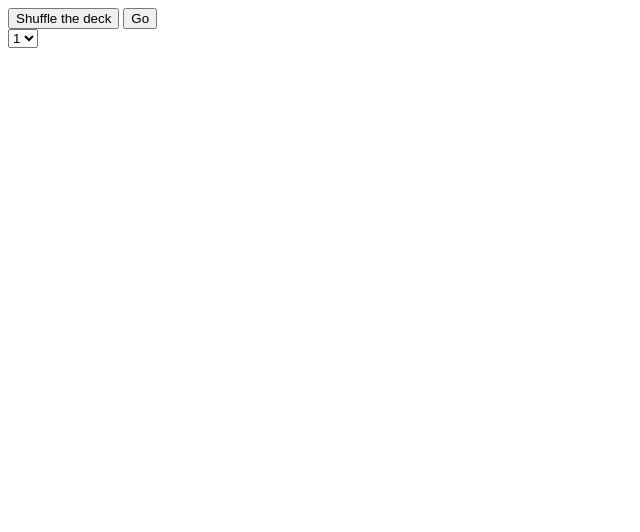
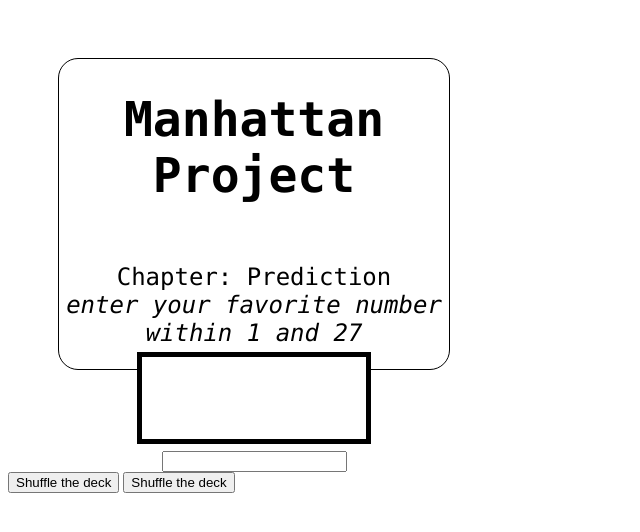
Before and after one commit to aleksandra992/Team-Work-Manhattan, a plain HTML site: page index.html in a window 1280 px wide. Shown: the top 532 px of the page, without its empty margins (0-640 px from the left). Drawn offline with nearby package versions, Linux system fonts and the light colour scheme.

Commit message:
add UI input - added magicValue (for potDealer.js) - fixed jQuery for magicValue - added css file and folder

```diff
--- a/index.html
+++ b/index.html
@@ -2,32 +2,20 @@
 <html>
 <head>
 	<title></title>
+	<link rel="stylesheet" type="text/css" href="css/stylesheet.css">
 	<script src="https://ajax.googleapis.com/ajax/libs/jquery/1.8.3/jquery.min.js"></script>
     <script src="http://code.jquery.com/ui/1.9.2/jquery-ui.js"></script>
 </head>
 <body>
+	<div id="numberContainer"></div>
 	<input type="button" id="btnDrawCard" value="Shuffle the deck">
-	<input type="button" id="pickInputNumber" value="Go">
-	<div>
-	<select id='inputNumber' value="1">
-		<option value="1">1</option>
-		<option value="2">2</option>
-		<option value="3">3</option>
-		<option value="4">4</option>
-		<option value="5">5</option>
-		<option value="6">6</option>
-		<option value="7">7</option>
-		<option value="8">8</option>
-	</select>
-	 </div>
+	<input type="button" id="btnDrawPots" value="Shuffle the deck">
 	<div id="canvasContainer">
 		<canvas id="cardCanvas" width="1000px" height="1200px">
 			Your browser dos not support canvas!
 		</canvas>
 	</div>
 
-
-	<script type="text/javascript" src="scripts/potDealer.js"></script>
 	<script type="text/javascript" src="scripts/cardGame.js"></script>
 
 </body>
--- a/scripts/cardGame.js
+++ b/scripts/cardGame.js
@@ -1,7 +1,7 @@
 (function () {
 
     var suitType = {Diamond: 'Diamond', Heart: 'Heart', Spade: 'Spade', Clubs: 'Club'};
-
+    var magicValue = 1;
 
     function Card(name, suitType, cardValue, picture, sound) {
         this.Name = name;
@@ -130,7 +130,54 @@
  var cardCanvas = document.getElementById("cardCanvas");
  var context = cardCanvas.getContext("2d");
 
+function createInputPage(selector) {
+    var container = document.querySelector(selector);
+    container.style.font= "24px Consolas";
+    container.style.width = '400px';
+    var inputBox = document.createElement('div');
+    var form = document.createElement('form');
+    var inputArea = document.createElement('input');
+    var submitButton = document.createElement('input');
+
+    form.setAttribute('method', 'get');
+    form.id = 'pickInputNumber';
+
+    inputArea.setAttribute('type', 'text');
+    inputArea.style.width = '220px';
+    inputArea.style.height = '80px';
+    inputArea.style.marginTop = '5px';
+    inputArea.style.border = '5px solid black';
+    inputArea.style.fontSize = '76px';
+    inputArea.style.textAlign = 'center';
+
+
+    inputBox.innerHTML = '';
+    inputBox.innerHTML += '<h1>Manhattan Project</h1></br> Chapter: Prediction</br>';
+    inputBox.innerHTML += '<em>enter your favorite number within 1 and 27</em>'
+    inputBox.style.border = '1px solid black';
+    inputBox.style.borderRadius = '20px';
+    inputBox.style.width = '390px';
+    inputBox.style.height = '310px';
+    inputBox.style.margin = "50px";
+    inputBox.style.textAlign = "center";
+    inputBox.style.display = 'inline-block';
+
+    form.appendChild(inputArea);
+    form.appendChild(submitButton);
+
+    inputBox.appendChild(form);
+
+    container.appendChild(inputBox);
+ }
+ createInputPage('#numberContainer');
+
  $(document).ready(function () {
+    $( "#pickInputNumber" ).on("keyup", function() {
+        magicValue = $("input:text").val();
+        // use value for potDealer.js
+        // and fire staright to the next step of execution
+    });
+
     $("#btnDrawCard").on("click", function () {
         var currentCard = {};
         for (var i = 1; i <= 27; i += 1) {
@@ -141,8 +188,11 @@
         }
     });
     $("#btnDrawPots").on("click", function(){
-       context.clearRect(0,0,cardCanvas.width, cardCanvas.height);
-       dealThreePots(cards2, context);
+
+        console.log(magicValue); // magicValue is already ok here
+
+        context.clearRect(0,0,cardCanvas.width, cardCanvas.height);
+        dealThreePots(cards2, context);
     });
   });
 }());
--- a/scripts/potDealer.js
+++ b/scripts/potDealer.js
@@ -1,5 +1,4 @@
 function potDealer(number) {
-
     var logicForNumbers = ['000', '100', '200',
         '010', '110', '210',
         '020', '120', '220',
@@ -9,7 +8,6 @@ function potDealer(number) {
         '002', '102', '202',
         '012', '112', '212',
         '022', '122', '222'];
-
     var logic = logicForNumbers[number - 1];
     var potTurns = '';
     for (var i = 0; i < logic.length; i++) {
@@ -28,12 +26,4 @@ function potDealer(number) {
     }
     return potTurns;
 }
-
-$(document).ready(function () {
-
-
-    $("#pickInputNumber").on("click", function () {
-        var inputNumber = (document.getElementById("inputNumber").value)*1;
-        console.log(potDealer(inputNumber));
-    });
-});
+console.log(potDealer(1));
```
